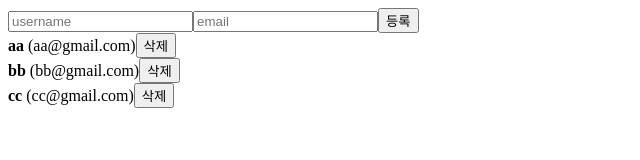
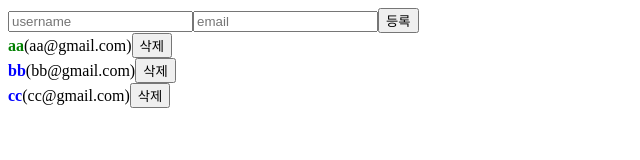
Before and after one commit to namgu-indend/react-practice, a React (Create React App) app: page / in a window 1280 px wide. Shown: the top 160 px of the page, without its empty margins (0-640 px from the left). Built offline with nearby package versions, Linux system fonts and the light colour scheme.

Commit message:
array update

```diff
--- a/src/App.js
+++ b/src/App.js
@@ -23,16 +23,19 @@ function App() {
       id: 1,
       username: 'aa',
       email: 'aa@gmail.com',
+      active: true,
     },
     {
       id: 2,
       username: 'bb',
       email: 'bb@gmail.com',
+      active: false,
     },
     {
       id: 3,
       username: 'cc',
       email: 'cc@gmail.com',
+      active: false,
     },
   ]);
 
@@ -60,6 +63,16 @@ function App() {
     setUsers(users.filter(user => user.id !== id));
   }
 
+  const onToggle = id => {
+    setUsers(
+      users.map(
+        user => user.id === id
+        ? {...user, active: !user.active}
+        : user
+      )
+    )
+  }
+
   return (
     <>
       <CreateUser
@@ -68,7 +81,7 @@ function App() {
         onChange={onChange}
         onCreate={onCreate} />
 
-      <UserList users={users} onRemove={onRemove} />
+      <UserList users={users} onRemove={onRemove} onToggle={onToggle}/>
     </>
   );
 }
--- a/src/array/UserList.js
+++ b/src/array/UserList.js
@@ -1,16 +1,24 @@
 import React from "react";
 
-function User({ user, onRemove}) {
-    const { username, email, id } = user;
+function User({ user, onRemove, onToggle }) {
+    const { username, email, id, active } = user;
     return (
         <div>
-            <b>{username}</b> <span>({email})</span>
+            <b style={{
+                    color: active ? 'green' : 'blue',
+                    cursor:'pointer'
+                }}
+                onClick={ () => onToggle(id) }
+            >
+                {username}
+            </b>
+            <span>({email})</span>
             <button onClick={()=>onRemove(id)}>삭제</button>
         </div>
     )
 }
 
-function UserList({ users, onRemove }) {
+function UserList({ users, onRemove, onToggle }) {
     return (
         <div>
             {
@@ -19,7 +27,8 @@ function UserList({ users, onRemove }) {
                         <User
                             key={user.id}
                             user={user}
-                            onRemove={onRemove} />
+                            onRemove={onRemove}
+                            onToggle={onToggle} />
                     )
                 )
             }
```
